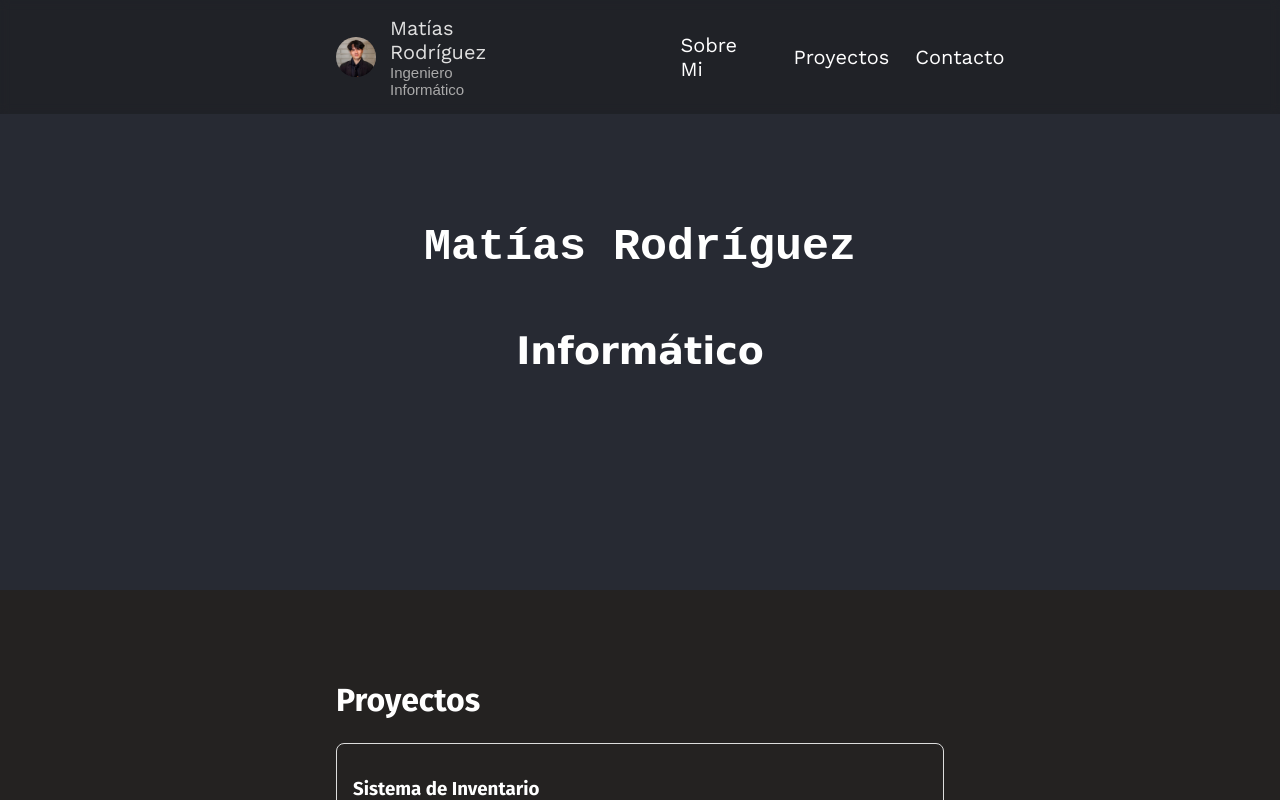
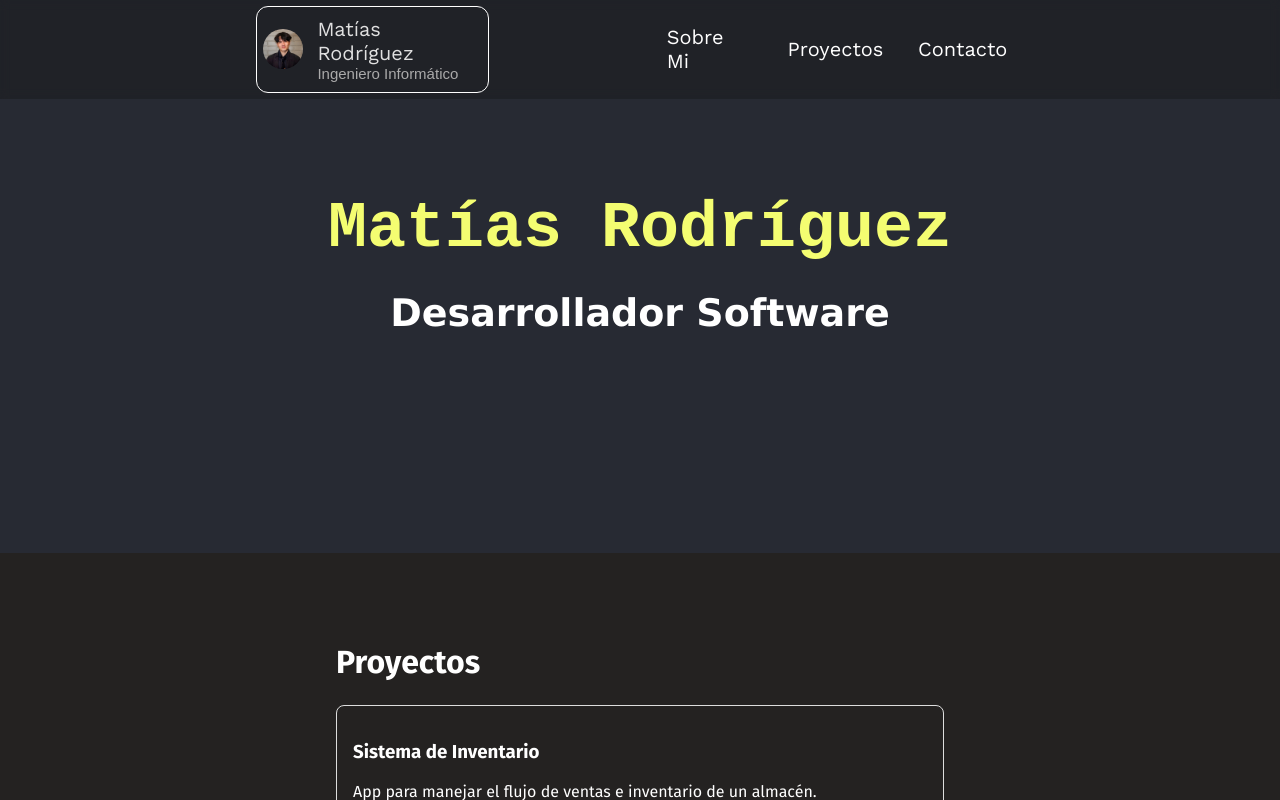
Before and after one commit to MatiasRodriguezH/app_portafolio, a React (Create React App) app: page / in a window 1280 px wide. Shown: the top 800 px of the page. Built offline with nearby package versions, Linux system fonts and the light colour scheme.

Commit message:
style: update Header and Titulo components for improved layout and aesthetics; modify Perfil styles for consistency

```diff
--- a/src/componentes/Header.js
+++ b/src/componentes/Header.js
@@ -19,7 +19,7 @@ const HeaderDiv = styled.div`
 `;
 
 const ContenedorHeader = styled.div`
-  width: 50%;
+  width: 60%;
   display: flex;
   justify-content: space-between;
 
--- a/src/componentes/Titulo.js
+++ b/src/componentes/Titulo.js
@@ -11,8 +11,11 @@ const TituloDiv = styled.div`
 `;
 
 const Nombre = styled.h1`
-  font-size: 45px;
+  color: rgb(244, 253, 113);
+  font-size: 65px;
   font-family: "Courier New", Courier, monospace;
+  padding: 0;
+  margin: 0;
 `;
 
 const Subtitulo = styled.h1`
@@ -25,7 +28,7 @@ const Titulo = () => {
   return (
     <TituloDiv>
       <Nombre>Matías Rodríguez</Nombre>
-      <Subtitulo>Informático</Subtitulo>
+      <Subtitulo>Desarrollador Software</Subtitulo>
     </TituloDiv>
   );
 };
--- a/src/elementos/Perfil.js
+++ b/src/elementos/Perfil.js
@@ -6,8 +6,10 @@ const Perfil = styled.div`
   display: flex;
   align-items: center;
   background-color: transparent;
-  padding: 1rem 1rem;
-  border-radius: 8px;
+  padding: 0.6rem 0.4rem 0.6rem 0.4rem;
+  margin: 0.4rem 0;
+  border-radius: 12px;
+  border: 1px solid white;
   width: fit-content;
 `;
 
```
